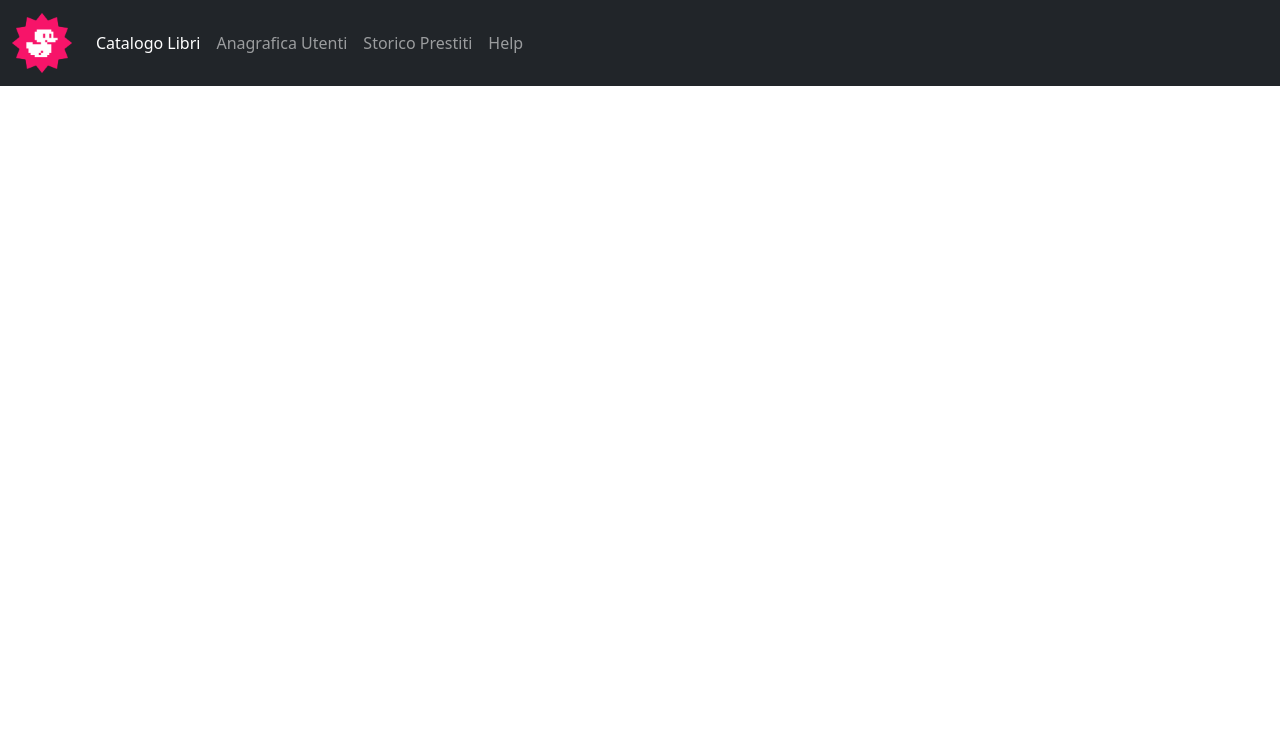
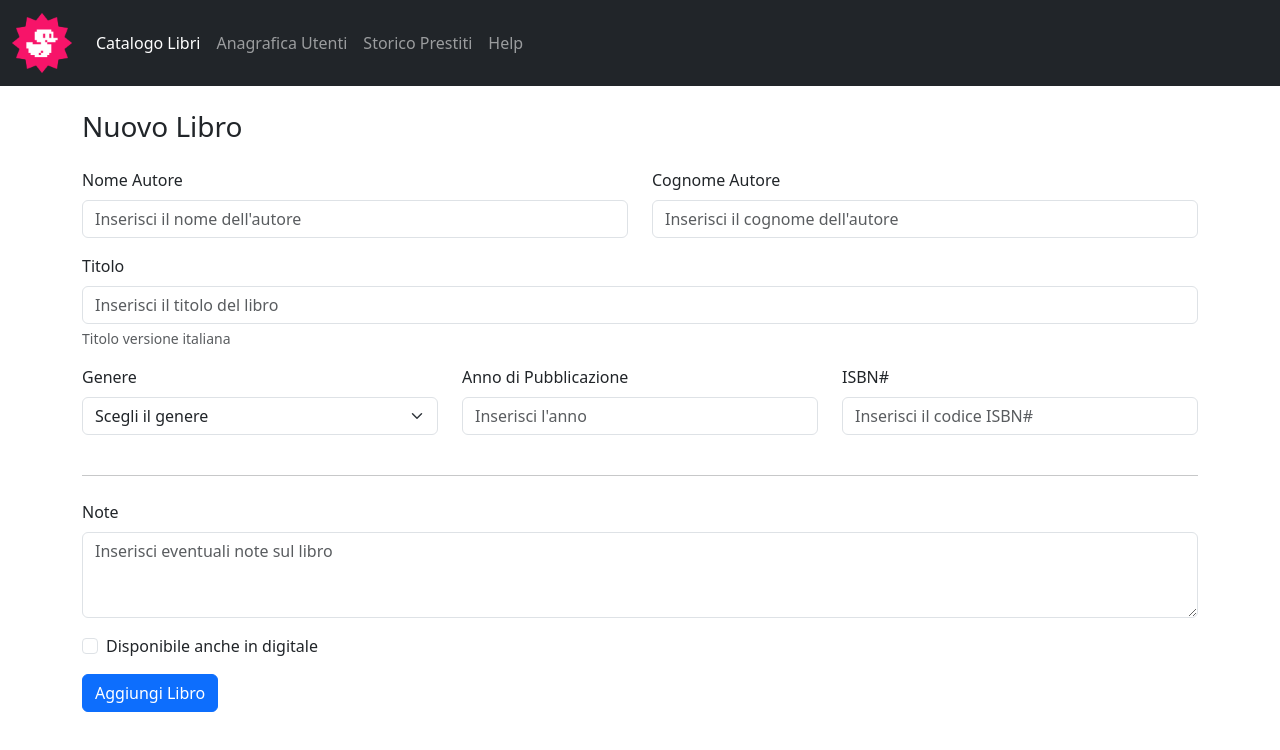
Before and after one commit to greencode-dev/html-css-bootstrap-dashboard, a plain HTML site: page new-book.html in a window 1280 px wide. Drawn offline with nearby package versions, Linux system fonts and the light colour scheme.

Commit message:
nb-main content added

```diff
--- a/new-book.html
+++ b/new-book.html
@@ -52,6 +52,74 @@
     </header>
     <!-- /NAVBAR -->
 
+    <div class="ms-page-wrapper">
+      <main>
+        <!-- Main Content -->
+        <section class="container py-4">
+          <div class="row">
+            <!-- Left Main Content -->
+            <div class="col-12">
+              <div class="d-flex justify-content-between align-items-center mb-3">
+                <h3>Nuovo Libro</h3>
+              </div>
+              <form>
+                <div class="row mb-3">
+                  <div class="col">
+                    <label for="nomeAutore" class="form-label">Nome Autore</label>
+                    <input type="text" class="form-control" id="nomeAutore" placeholder="Inserisci il nome dell'autore" />
+                  </div>
+                  <div class="col">
+                    <label for="cognomeAutore" class="form-label">Cognome Autore</label>
+                    <input type="text" class="form-control" id="cognomeAutore" placeholder="Inserisci il cognome dell'autore" />
+                  </div>
+                </div>
+                <div class="mb-3">
+                  <label for="titolo" class="form-label">Titolo</label>
+                  <input type="text" class="form-control" id="titolo" placeholder="Inserisci il titolo del libro" />
+                  <div class="form-text">Titolo versione italiana</div>
+                </div>
+                <div class="row">
+                  <div class="col-md-4 mb-3">
+                    <label for="genere" class="form-label">Genere</label>
+                    <select class="form-select" id="genere">
+                      <option selected>Scegli il genere</option>
+                      <option value="romanzi">Romanzi</option>
+                      <option value="fantascienza">Fantascienza</option>
+                      <option value="giallo">Giallo</option>
+                      <option value="storici">Storici</option>
+                      <option value="fantasy">Fantasy</option>
+                    </select>
+                  </div>
+                  <div class="col-md-4 mb-3">
+                    <label for="anno" class="form-label">Anno di Pubblicazione</label>
+                    <input type="number" class="form-control" id="anno" placeholder="Inserisci l'anno" />
+                  </div>
+                  <div class="col-md-4 mb-3">
+                    <label for="isbn" class="form-label">ISBN#</label>
+                    <input type="text" class="form-control" id="isbn" placeholder="Inserisci il codice ISBN#" />
+                  </div>
+                </div>
+
+                <hr class="my-4" />
+
+                <div class="mb-3">
+                  <label for="note" class="form-label">Note</label>
+                  <textarea class="form-control" id="note" rows="3" placeholder="Inserisci eventuali note sul libro"></textarea>
+                </div>
+                <div class="mb-3 form-check">
+                  <input type="checkbox" class="form-check-input" id="disponibileDigitale" />
+                  <label class="form-check-label" for="disponibileDigitale">Disponibile anche in digitale</label>
+                </div>
+                <button type="submit" class="btn btn-primary">Aggiungi Libro</button>
+              </form>
+            </div>
+            <!-- /Left Main Content -->
+          </div>
+        </section>
+        <!-- /Main Content -->
+      </main>
+    </div>
+
     <!-- Bootstrap JS -->
     <script src="https://cdnjs.cloudflare.com/ajax/libs/bootstrap/5.3.8/js/bootstrap.min.js" integrity="sha512-nKXmKvJyiGQy343jatQlzDprflyB5c+tKCzGP3Uq67v+lmzfnZUi/ZT+fc6ITZfSC5HhaBKUIvr/nTLCV+7F+Q==" crossorigin="anonymous" referrerpolicy="no-referrer"></script>
     <!-- /Bootstrap JS -->
```
